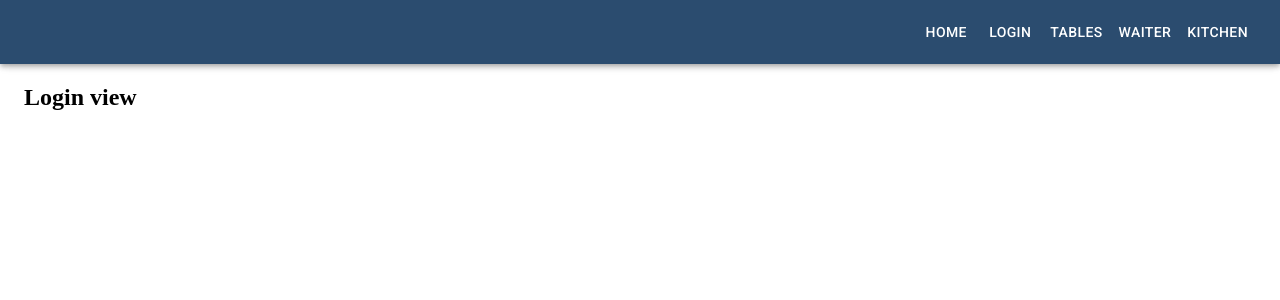
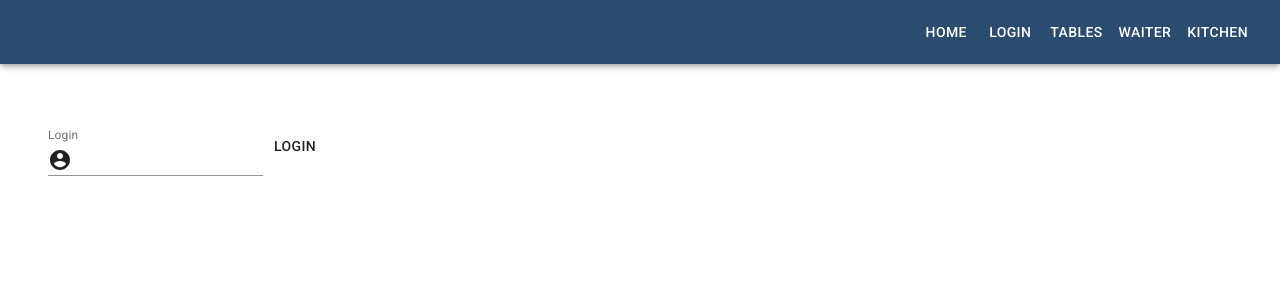
Before and after one commit to MarcinSkowronek27/pizzeria-portal, a React (Create React App) app: page /login in a window 1280 px wide. Shown: the top 300 px of the page. Built offline with nearby package versions, Linux system fonts and the light colour scheme.

Commit message:
input Login in Login component

```diff
--- a/src/components/views/Login/Login.js
+++ b/src/components/views/Login/Login.js
@@ -1,11 +1,32 @@
 import React from 'react';
 import styles from './Login.scss';
+import Input from '@material-ui/core/Input';
+import InputLabel from '@material-ui/core/InputLabel';
+import InputAdornment from '@material-ui/core/InputAdornment';
+import FormControl from '@material-ui/core/FormControl';
+import AccountCircle from '@material-ui/icons/AccountCircle';
+import Toolbar from '@material-ui/core/Toolbar';
+import Container from '@material-ui/core/Container';
+import Button from '@material-ui/core/Button';
 
 const Login = () => (
   <div className={styles.component}>
-    <h2>
-      Login view
-    </h2>
+    <Container>
+      <Toolbar />
+      <FormControl className={styles.margin}>
+        <InputLabel htmlFor="input-with-icon-login">Login</InputLabel>
+        <Input
+          id="input-with-icon-adornment"
+          startAdornment={
+            <InputAdornment position="start">
+              <AccountCircle />
+            </InputAdornment>
+          }
+        />
+      </FormControl>
+      <Button>Login</Button>
+    </Container>
+
   </div>
 );
 
--- a/src/components/views/Login/Login.scss
+++ b/src/components/views/Login/Login.scss
@@ -2,4 +2,9 @@
 
 .component {
   padding: $base-size;
+  width: auto;
 }
+
+.margin {
+  margin: 8px;
+}
```
